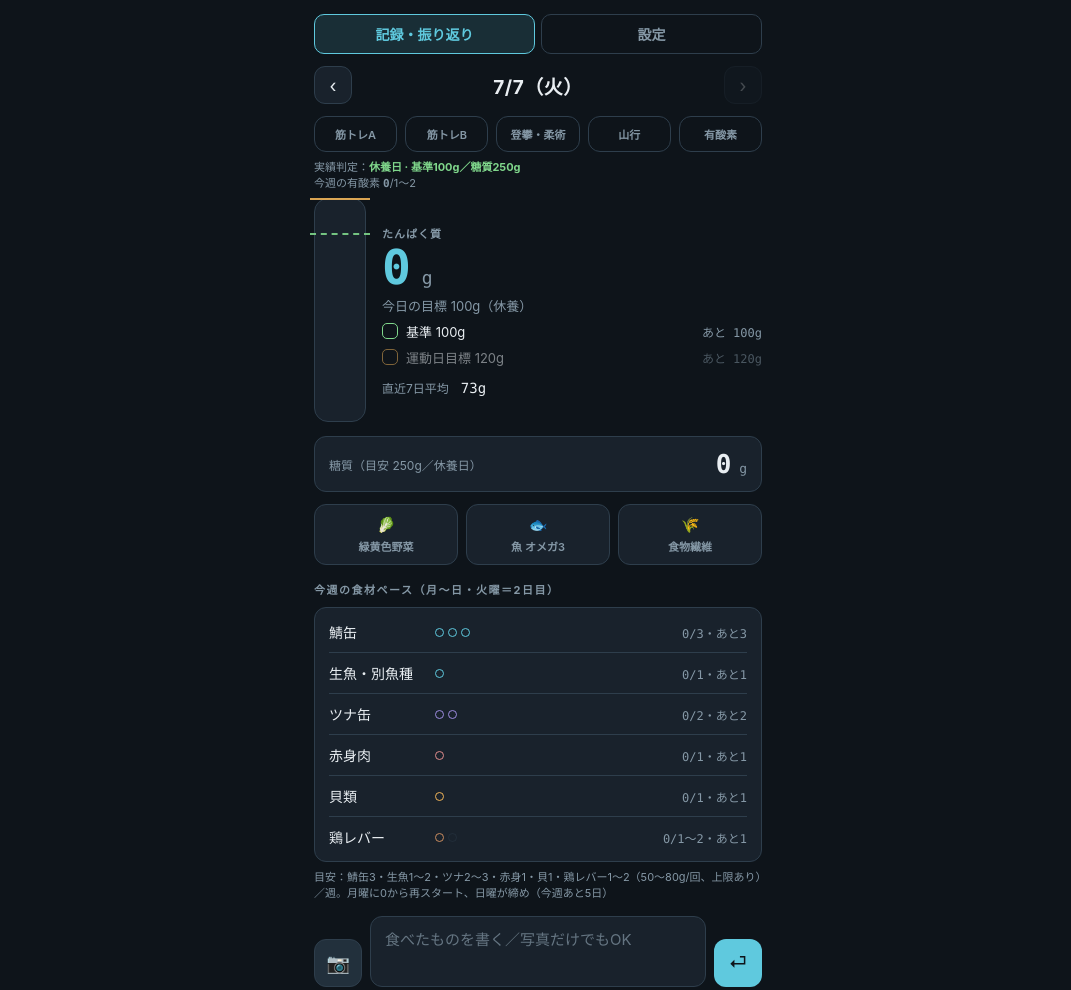
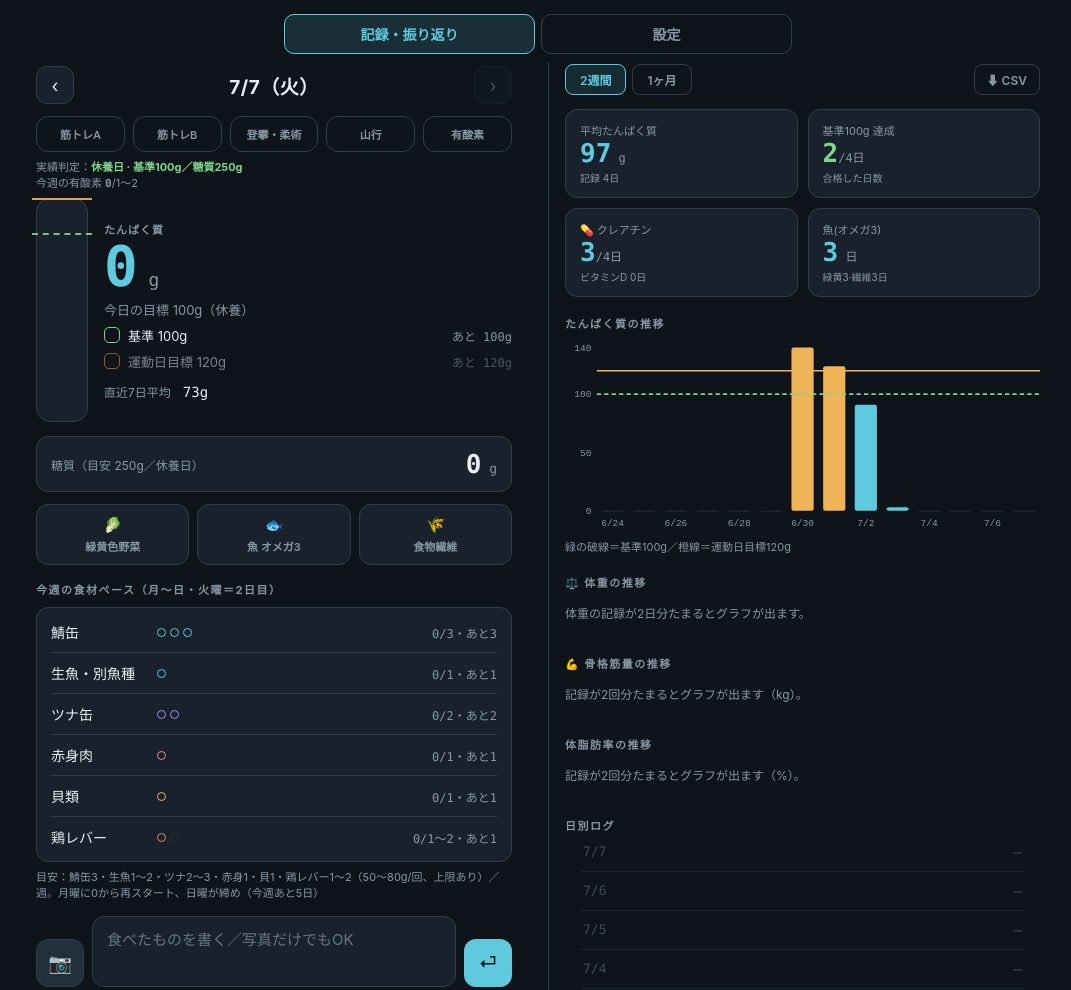
Before and after one commit to szafrankowski-gif/foodlog, a plain HTML site: page index.html in a window 1280 px wide. Shown: the top 990 px of the page, without its empty margins (102-1173 px from the left). Drawn offline with Linux system fonts and the light colour scheme.

Commit message:
index.html の更新

```diff
--- a/index.html
+++ b/index.html
@@ -182,6 +182,18 @@
   .okmsg { font-size:12px; color:var(--green); margin-top:8px; }
   .spin { display:inline-block; animation:sp 1s linear infinite; }
   @keyframes sp { to { transform:rotate(360deg); } }
+
+  /* ---- 大画面（900px〜）: 記録+振り返りの2カラムダッシュボード ---- */
+  @media (min-width: 900px) {
+    #app { max-width: 1060px; padding: 0 12px 48px; }
+    .wide-grid { display: grid; grid-template-columns: 1fr 1fr; gap: 0 20px; align-items: start; }
+    .wide-grid > .wcol { min-width: 0; }
+    .wide-grid > .wcol.sub { border-left: 1px solid var(--line); }
+    .wide-single { max-width: 540px; margin: 0 auto; }
+    .tabs { max-width: 540px; margin: 0 auto; }
+    .gnum { font-size: 56px; }
+    .sumgrid { grid-template-columns: 1fr 1fr; }
+  }
 </style>
 </head>
 <body>
```
